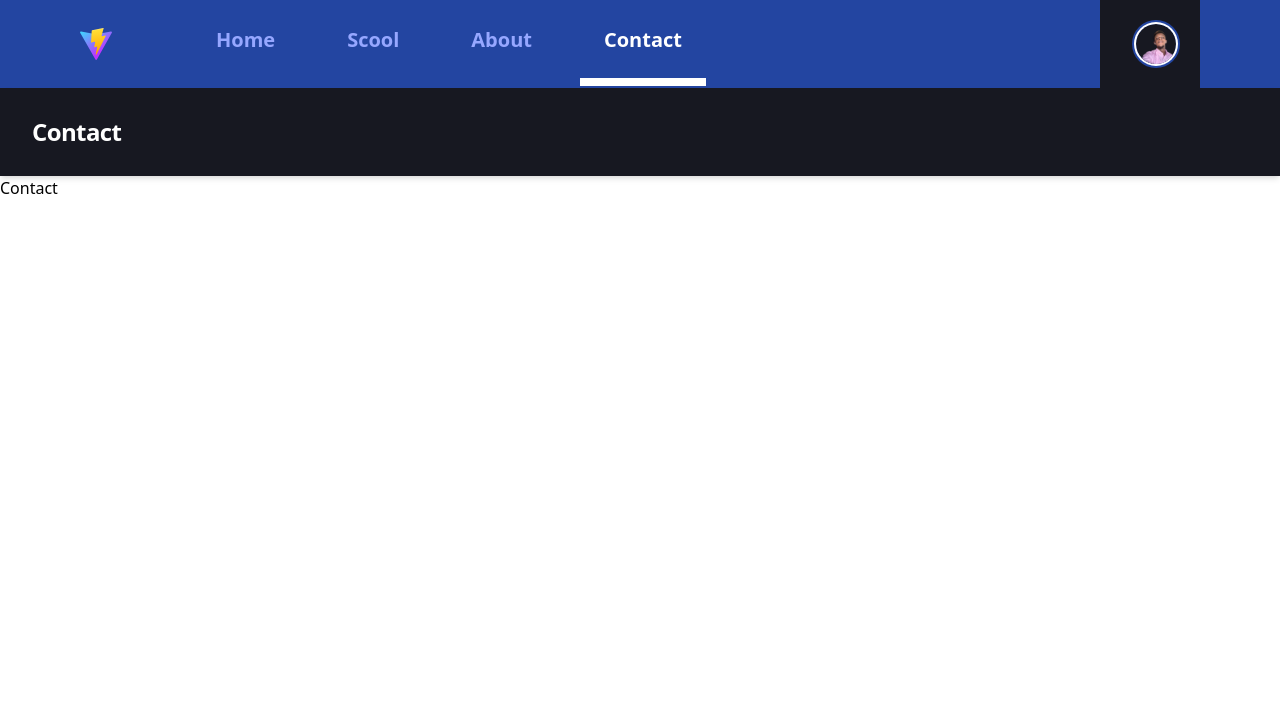
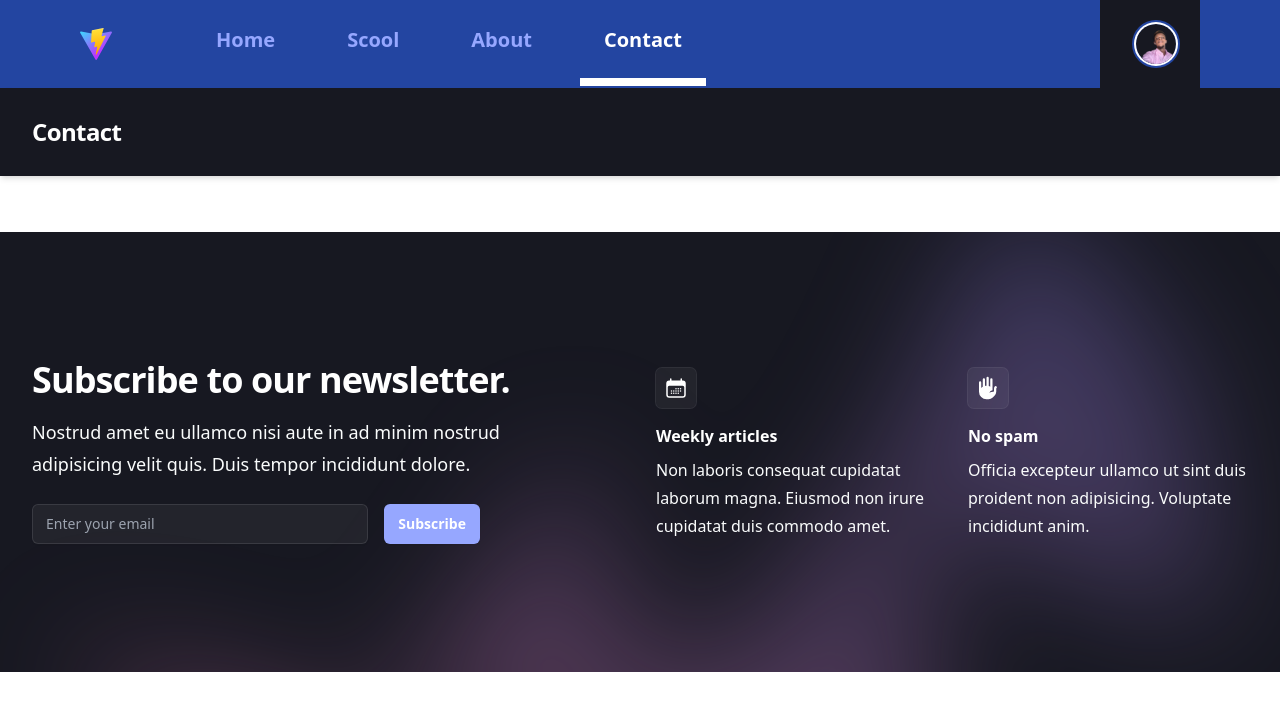
Before and after one commit to rovertnet/open_source, a React (Vite) app: page /contact in a window 1280 px wide. Shown: the top 710 px of the page. Built offline with nearby package versions, Linux system fonts and the light colour scheme.

Commit message:
nouveau commit

```diff
--- a/src/components/component_dash/Banner.jsx
+++ b/src/components/component_dash/Banner.jsx
@@ -3,7 +3,7 @@
   return (
     <>
       <div className="">
-        <div className="">
+        <div className=" bg">
 
         </div>
       </div>
--- a/src/pages/Contact.jsx
+++ b/src/pages/Contact.jsx
@@ -2,6 +2,7 @@
 import Navbar from '../components/header/Navbar';
 import { Outlet } from 'react-router-dom';
 import PageCompoonent from '../components/PageCompoonent';
+import { CalendarDaysIcon, HandRaisedIcon } from '@heroicons/react/24/solid';
 
 const Contact = () => {
   return (
@@ -10,7 +11,83 @@
       <Outlet />
 
       <PageCompoonent title="Contact">
-        Contact
+        <div className="relative isolate overflow-hidden bg-dark py-16 mt-14 sm:py-24 lg:py-32">
+          <div className="mx-auto max-w-7xl px-6 lg:px-8">
+            <div className="mx-auto grid max-w-2xl grid-cols-1 gap-x-8 gap-y-16 lg:max-w-none lg:grid-cols-2">
+              <div className="max-w-xl lg:max-w-lg">
+                <h2 className="text-3xl font-bold tracking-tight text-white sm:text-4xl">
+                  Subscribe to our newsletter.
+                </h2>
+                <p className="mt-4 text-lg leading-8 text-blanc">
+                  Nostrud amet eu ullamco nisi aute in ad minim nostrud
+                  adipisicing velit quis. Duis tempor incididunt dolore.
+                </p>
+                <div className="mt-6 flex max-w-md gap-x-4">
+                  <label htmlFor="email-address" className="sr-only">
+                    Email address
+                  </label>
+                  <input
+                    id="email-address"
+                    name="email"
+                    type="email"
+                    autoComplete="email"
+                    required
+                    className="min-w-0 flex-auto rounded-md border-0 bg-white/5 px-3.5 py-2 text-white shadow-sm ring-1 ring-inset ring-white/10 focus:ring-2 focus:ring-inset focus:ring-indigo-500 sm:text-sm sm:leading-6"
+                    placeholder="Enter your email"
+                  />
+                  <button
+                    type="submit"
+                    className="flex-none rounded-md bg-purple px-3.5 py-2.5 text-sm font-semibold text-white shadow-sm hover:bg-indigo-400 focus-visible:outline focus-visible:outline-2 focus-visible:outline-offset-2 focus-visible:outline-indigo-500"
+                  >
+                    Subscribe
+                  </button>
+                </div>
+              </div>
+              <dl className="grid grid-cols-1 gap-x-8 gap-y-10 sm:grid-cols-2 lg:pt-2">
+                <div className="flex flex-col items-start">
+                  <div className="rounded-md bg-white/5 p-2 ring-1 ring-white/10">
+                    <CalendarDaysIcon
+                      className="h-6 w-6 text-white"
+                      aria-hidden="true"
+                    />
+                  </div>
+                  <dt className="mt-4 font-semibold text-white">
+                    Weekly articles
+                  </dt>
+                  <dd className="mt-2 leading-7 text-blanc">
+                    Non laboris consequat cupidatat laborum magna. Eiusmod non
+                    irure cupidatat duis commodo amet.
+                  </dd>
+                </div>
+                <div className="flex flex-col items-start">
+                  <div className="rounded-md bg-white/5 p-2 ring-1 ring-white/10">
+                    <HandRaisedIcon
+                      className="h-6 w-6 text-white"
+                      aria-hidden="true"
+                    />
+                  </div>
+                  <dt className="mt-4 font-semibold text-white">No spam</dt>
+                  <dd className="mt-2 leading-7 text-blanc">
+                    Officia excepteur ullamco ut sint duis proident non
+                    adipisicing. Voluptate incididunt anim.
+                  </dd>
+                </div>
+              </dl>
+            </div>
+          </div>
+          <div
+            className="absolute left-1/2 top-0 -z-10 -translate-x-1/2 blur-3xl xl:-top-6"
+            aria-hidden="true"
+          >
+            <div
+              className="aspect-[1155/678] w-[72.1875rem] bg-gradient-to-tr from-[#ff80b5] to-[#9089fc] opacity-30"
+              style={{
+                clipPath:
+                  "polygon(74.1% 44.1%, 100% 61.6%, 97.5% 26.9%, 85.5% 0.1%, 80.7% 2%, 72.5% 32.5%, 60.2% 62.4%, 52.4% 68.1%, 47.5% 58.3%, 45.2% 34.5%, 27.5% 76.7%, 0.1% 64.9%, 17.9% 100%, 27.6% 76.8%, 76.1% 97.7%, 74.1% 44.1%)",
+              }}
+            />
+          </div>
+        </div>
       </PageCompoonent>
     </>
   );
```
Also changed, not shown: 1 other file (tests, documents, lock files or other folders).
